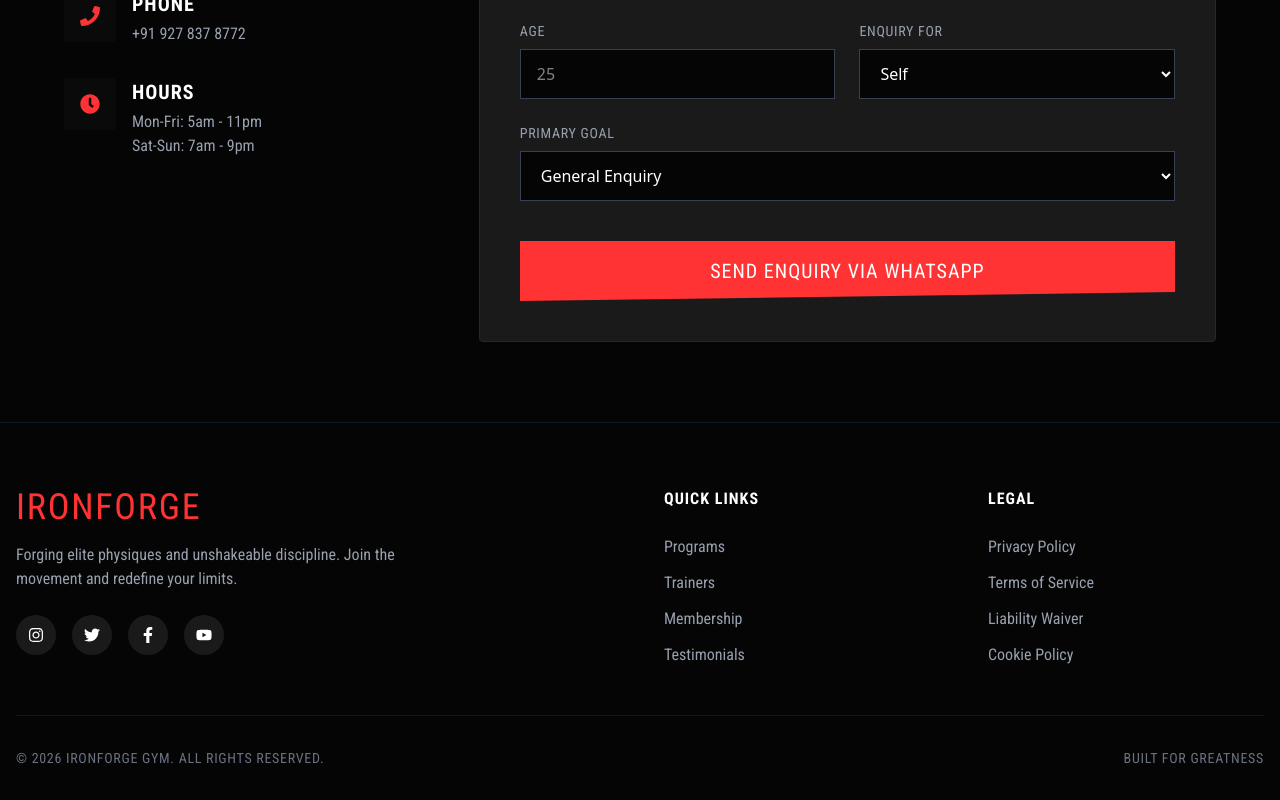
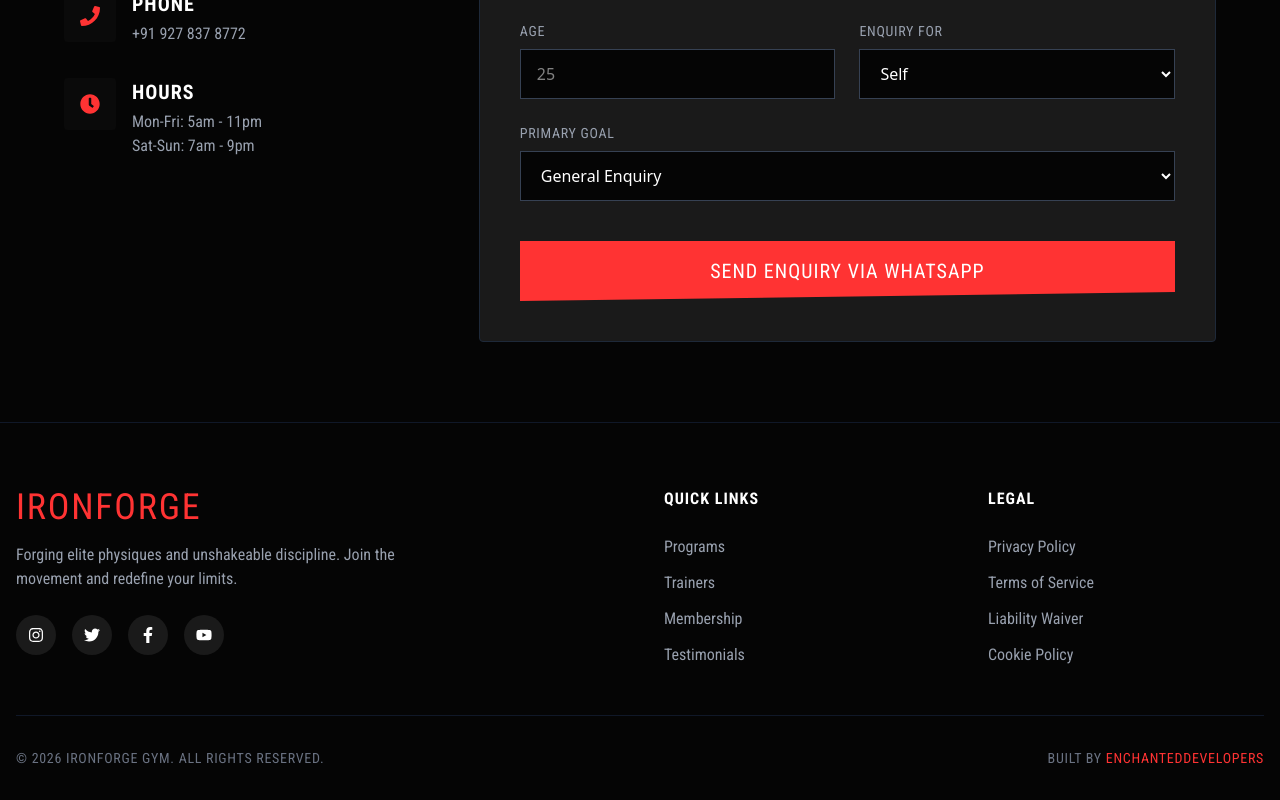
Before and after one commit to DarkBinary-6/gymdemo, a React (Vite) app: page / in a window 1280 px wide. Shown: the part 5277-6077 px from the top of the page. Built offline with nearby package versions, Linux system fonts and the light colour scheme.

Commit message:
Final Changes

```diff
--- a/src/components/layout/Footer.tsx
+++ b/src/components/layout/Footer.tsx
@@ -66,7 +66,7 @@
 
                 <div className="border-t border-gray-900 pt-8 flex flex-col md:flex-row justify-between items-center text-gray-500 font-roboto text-sm uppercase tracking-wider">
                     <p>&copy; {currentYear} IronForge Gym. All rights reserved.</p>
-                    <p className="mt-2 md:mt-0">Built for Greatness</p>
+                    <p className="mt-2 md:mt-0">Built by <a href="https://enchanted-developers.vercel.app" target="_blank" rel="noopener noreferrer" className="text-gym-red hover:text-white transition-colors">EnchantedDevelopers</a></p>
                 </div>
             </div>
         </footer>
```
